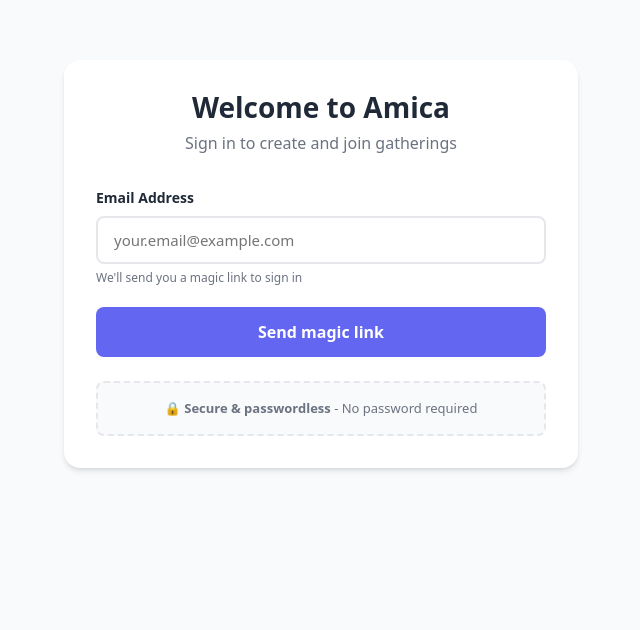
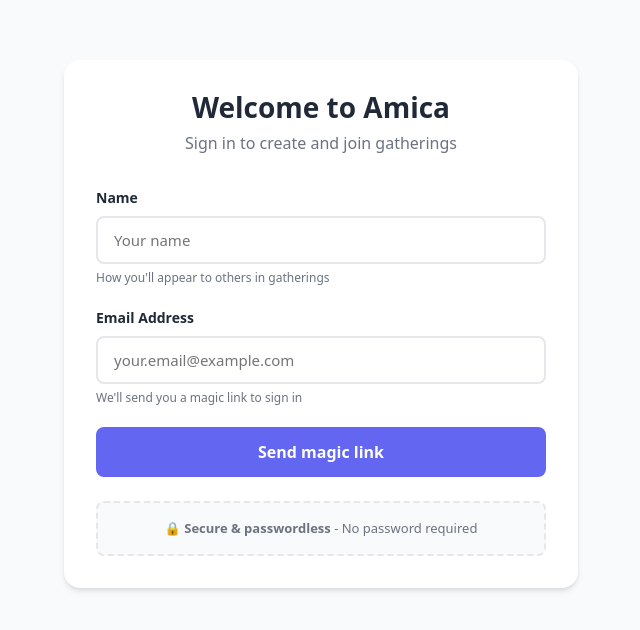
Before and after one commit to nhungineer/amica, a React (Vite) app in the folder frontend/: page /login in a window 1280 px wide. Shown: the top 630 px of the page, without its empty margins (319-959 px from the left). Built offline with nearby package versions, Linux system fonts and the light colour scheme; no server answers.

Commit message:
Add name field to login form Add name input to Login component Send name to BE during magic link request Name is saved on first login and persist Improve user dispaly across responses and results

```diff
--- a/frontend/src/Login.tsx
+++ b/frontend/src/Login.tsx
@@ -6,6 +6,7 @@
 
 export function Login() {
   const [email, setEmail] = useState("");
+  const [name, setName] = useState(""); // Add name to login form
   const [loading, setLoading] = useState(false);
   const [sent, setSent] = useState(false);
   const [error, setError] = useState("");
@@ -23,6 +24,7 @@
         headers: { "Content-Type": "application/json" },
         body: JSON.stringify({
           email,
+          name,
           redirectTo,
         }),
       });
@@ -129,6 +131,21 @@
           style={{ display: "flex", flexDirection: "column", gap: "20px" }}
         >
           <div>
+            <label style={commonStyles.label}>Name</label>
+            <input
+              type="text"
+              value={name}
+              onChange={(e) => setName(e.target.value)}
+              placeholder="Your name"
+              required
+              style={commonStyles.input}
+            />
+            <p style={commonStyles.helperText}>
+              How you'll appear to others in gatherings
+            </p>
+          </div>
+
+          <div>
             <label style={commonStyles.label}>Email Address</label>
             <input
               type="email"
```
